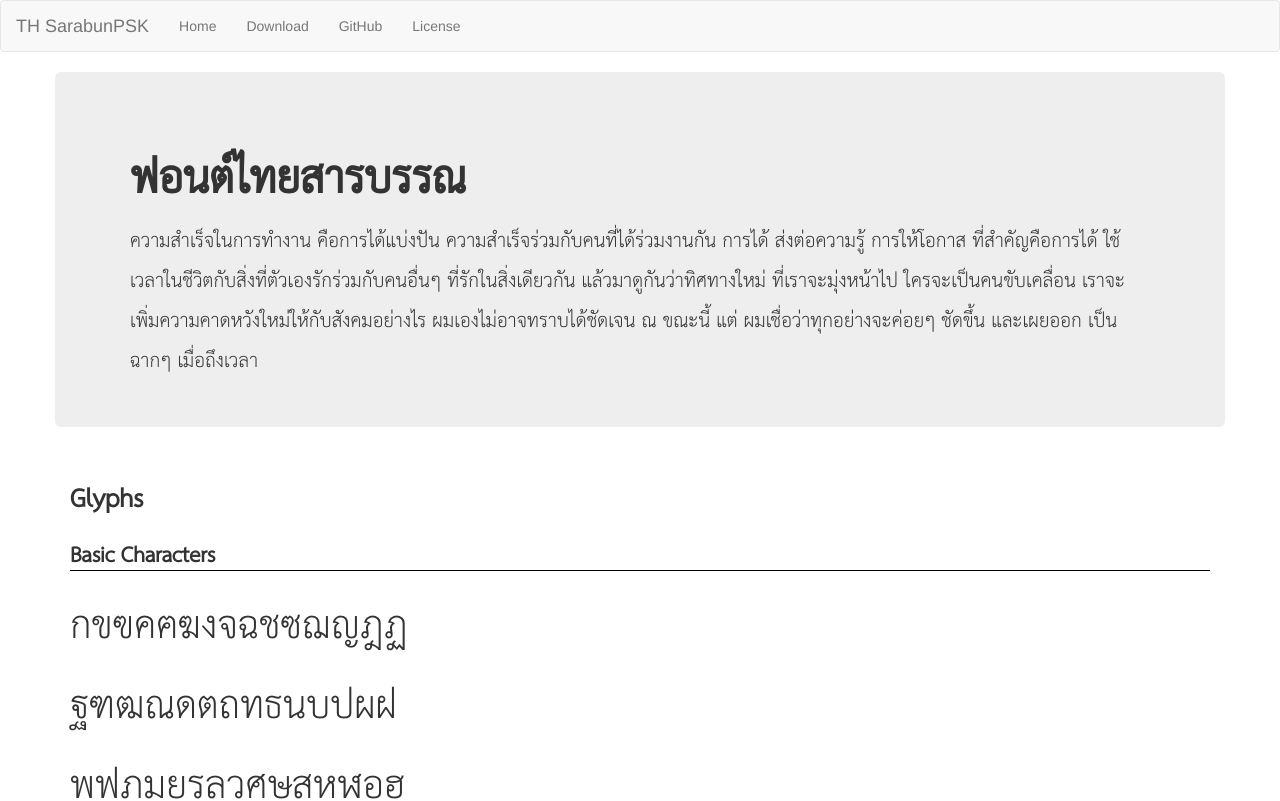
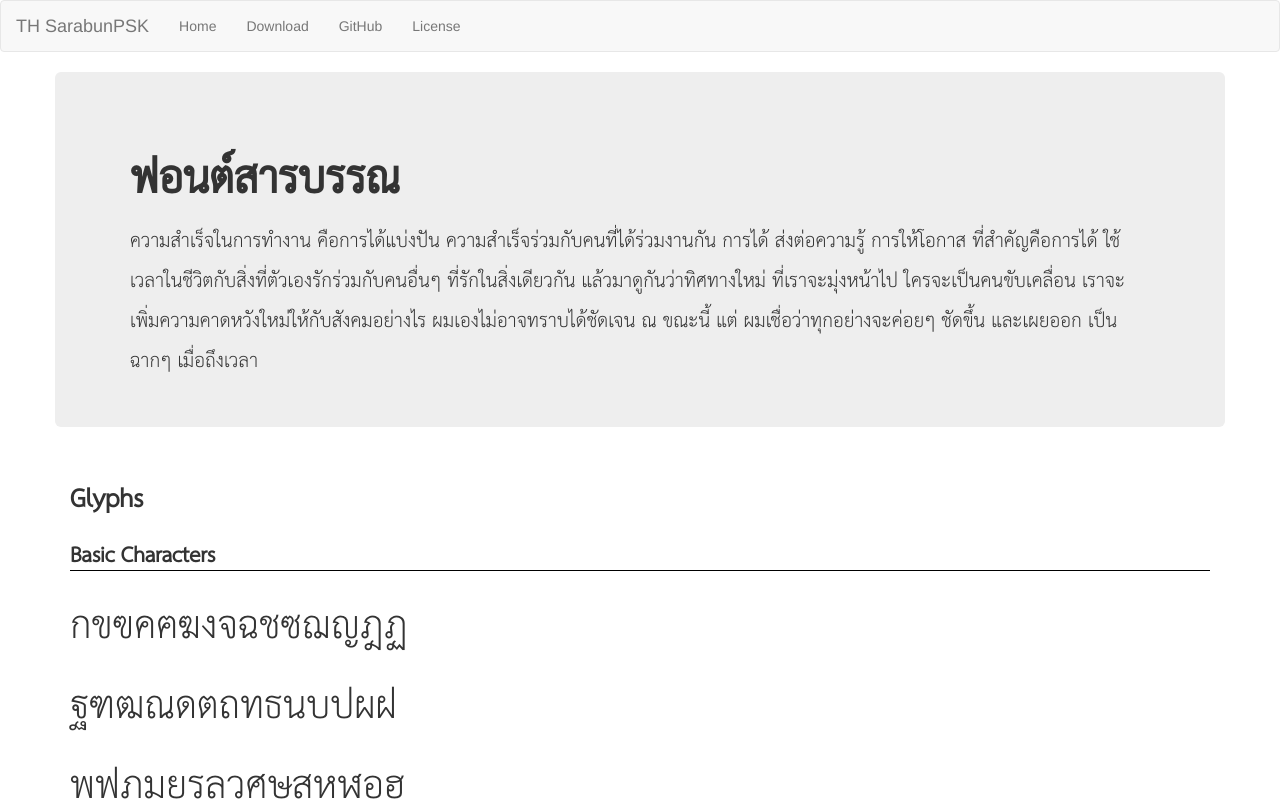
Before and after one commit to PinkDiamond1/SarabunConsortium.github.io, a plain HTML site: page index.html in a window 1280 px wide. Shown: the top 801 px of the page. Drawn offline with nearby package versions, Linux system fonts and the light colour scheme.

Commit message:
update index and style

```diff
--- a/index.html
+++ b/index.html
@@ -49,7 +49,7 @@
       <div class="row">
         <div class="jumbotron">
           <div class="container">
-            <h1>ฟอนต์ไทยสารบรรณ</h1>
+            <h1>ฟอนต์สารบรรณ</h1>
               <div class="sarabun-normal">ความสำเร็จในการทำงาน คือการได้แบ่งปัน ความสำเร็จร่วมกับคนที่ได้ร่วมงานกัน การได้ ส่งต่อความรู้ การให้โอกาส ที่สำคัญคือการได้ ใช้เวลาในชีวิตกับสิ่งที่ตัวเองรักร่วมกับคนอื่นๆ ที่รักในสิ่งเดียวกัน แล้วมาดูกันว่าทิศทางใหม่ ที่เราจะมุ่งหน้าไป ใครจะเป็นคนขับเคลื่อน เราจะเพิ่มความคาดหวังใหม่ให้กับสังคมอย่างไร ผมเองไม่อาจทราบได้ชัดเจน ณ ขณะนี้ แต่ ผมเชื่อว่าทุกอย่างจะค่อยๆ ชัดขึ้น และเผยออก เป็นฉากๆ เมื่อถึงเวลา</div>
           </div>
         </div>
```
